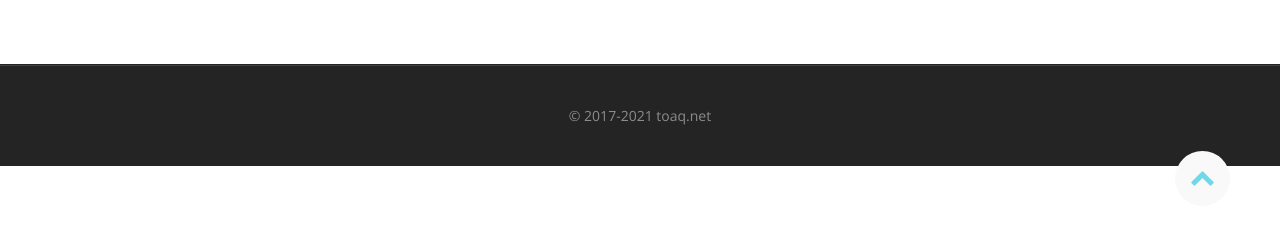
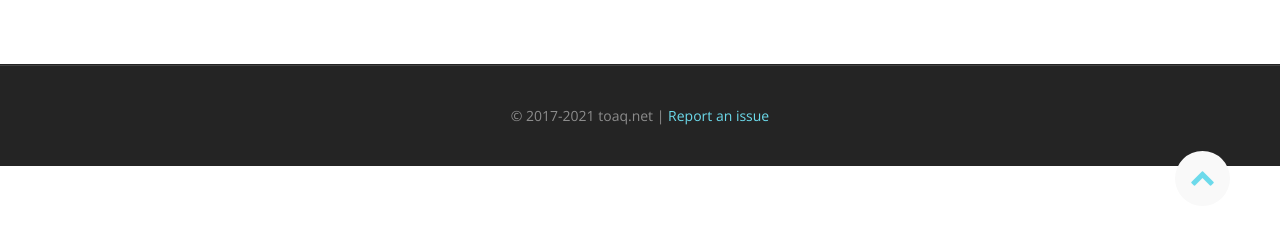
Before and after one commit to toaq/toaq.github.io, a Jekyll site: the page built from index.html, in a window 1280 px wide and 900 px high, scrolled down 2249 px. Shown: the part 634-859 px from the top of the window. Built offline with Jekyll 4.4.1, drawn with Linux system fonts in a browser that asks for light colours; nearby versions of some CDN libraries.

Commit message:
Add GitHub link to footer

```diff
--- a/_layouts/default.html
+++ b/_layouts/default.html
@@ -119,7 +119,7 @@
           </div>
         </div>
         <div class="footer-bottom">
-          <p>© 2017-2021 toaq.net</p>
+          <p>© 2017-2021 toaq.net | <a href="https://github.com/toaq/toaq.github.io/issues">Report an issue</a></p>
         </div>
     </footer>
     <!-- End Footer -->
```
